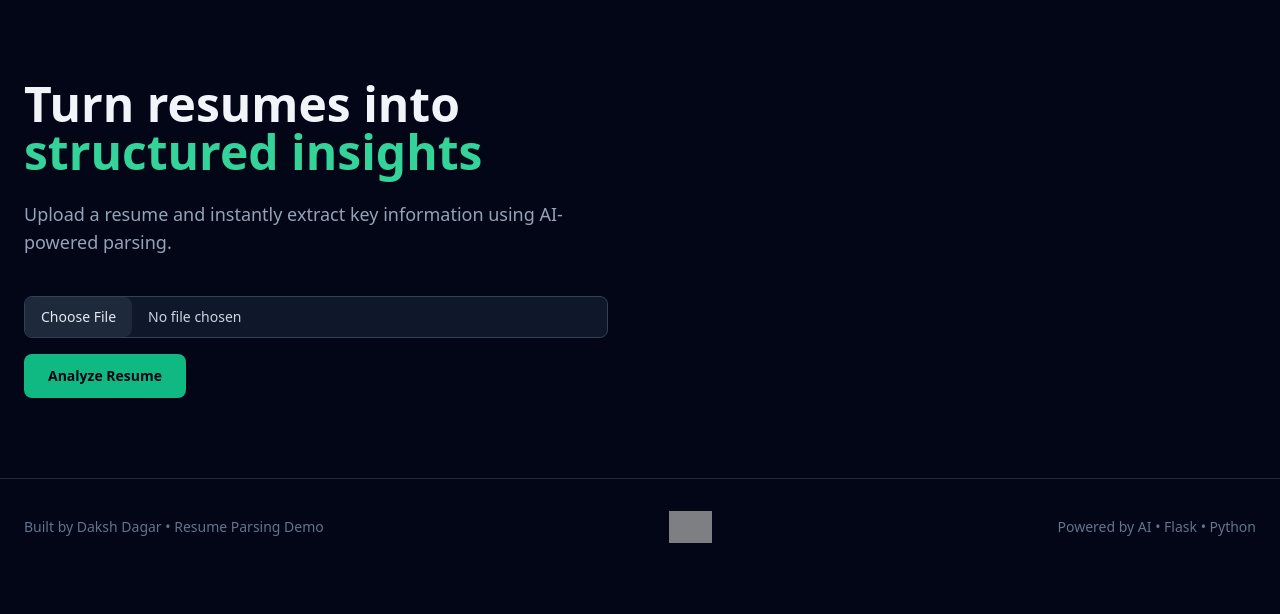
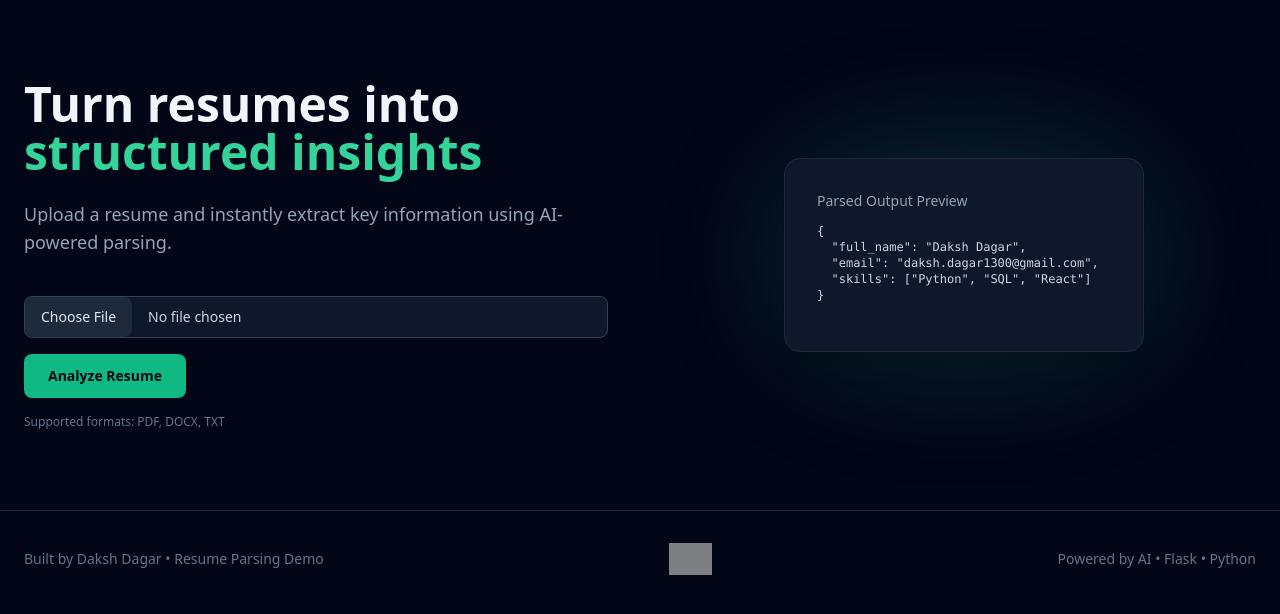
Before and after one commit to DakshDagar/resume-parser, a Flask app: page / in a window 1280 px wide. Shown: the part 89-703 px from the top of the page. Run offline with Flask 3, Linux system fonts and the light colour scheme; some libraries are stand-ins or nearby versions; grey boxes are pictures that could not be loaded.

Commit message:
Update UI: updating the UI

```diff
--- a/templates/index.html
+++ b/templates/index.html
@@ -62,6 +62,27 @@
                 Analyze Resume
             </button>
         </form>
+
+        <p class="mt-4 text-xs text-slate-500">
+            Supported formats: PDF, DOCX, TXT
+        </p>
+    </div>
+
+    <!-- Parsed Output Preview (RESTORED) -->
+    <div class="hidden lg:flex justify-center">
+        <div class="relative">
+            <div class="absolute inset-0 bg-emerald-400/20 blur-3xl rounded-full"></div>
+            <div class="relative bg-slate-900 border border-slate-800 rounded-2xl p-8 w-[360px] shadow-xl">
+                <p class="text-sm text-slate-400 mb-3">Parsed Output Preview</p>
+                <pre class="text-xs text-slate-300 whitespace-pre-wrap">
+{
+  "full_name": "Daksh Dagar",
+  "email": "daksh.dagar1300@gmail.com",
+  "skills": ["Python", "SQL", "React"]
+}
+                </pre>
+            </div>
+        </div>
     </div>
 </section>
 
```
